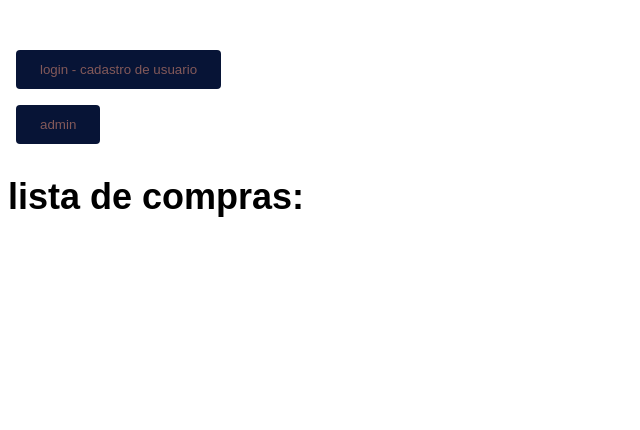
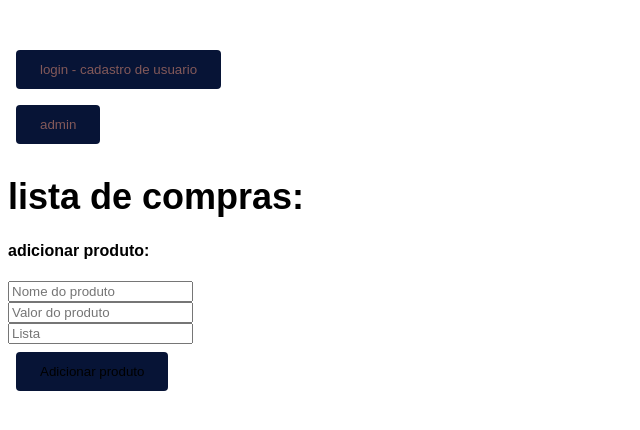
Before and after one commit to j0a0hi4g0/SLC_AV2, a Django app: template projeto/aplicacao/templates/aplicacao/index.html in a window 1280 px wide. Shown: the top 430 px of the page, without its empty margins (0-640 px from the left). Run offline with Django 3.2, Linux system fonts and the light colour scheme; the template is opened without the code that fills it, so the values that code supplies are empty.

Commit message:
commit 14

```diff
--- a/projeto/aplicacao/models.py
+++ b/projeto/aplicacao/models.py
@@ -7,6 +7,10 @@ class Lista(models.Model):
     def __str__(self):
         return f"{self.nome}"
 
+    def total(self):
+        return sum(item.preco for item in self.aplicacao_set.all())
+    total.short_description = "Total"
+
 class Aplicacao(models.Model):
     compra = models.CharField(max_length=64)
     preco = models.DecimalField(max_digits=10, decimal_places=2)
--- a/projeto/aplicacao/templates/aplicacao/index.html
+++ b/projeto/aplicacao/templates/aplicacao/index.html
@@ -24,9 +24,12 @@
             {% endfor %}
         </ul>
         <ul>
+
+
             {% for aplicacao in aplicacao %}
-            <h4>valor dos produtos da lista {{ aplicacao.lista }}</h4>
-            <p>Valor total: R$ {{ aplicacao.preco }}</p>
+
+                <h4>Soma dos preços dos produtos na lista {{ aplicacao.lista }}</h4>
+                <p>Preço Total: R$ {{ aplicacao.lista.total }}</p>
             {% endfor %}
         </ul>
     </ul>
@@ -76,4 +79,45 @@ a:hover {
 
 </style>
 </body>
+
+<h4>adicionar produto:</h4>
+<form id="formulario-produto">
+    <input type="text" name="nome" placeholder="Nome do produto"> <br>
+    <input type="number" step="any" name="valor" placeholder="Valor do produto"> <br>
+    <input type="text" name="lista" placeholder="Lista"><br>
+    <button type="submit">Adicionar produto</button>
+</form>
+
+
+
+<script>
+    // Adiciona um listener no formulário que envia uma requisição POST para a API
+    document.querySelector('#formulario-produto').addEventListener('submit', function(event) {
+        event.preventDefault();
+
+        // Extrai os dados do formulário
+        const formData = new FormData(event.target);
+        const nome = formData.get('nome');
+        const valor = formData.get('valor');
+
+        // Envia a requisição POST para a rota adicionar-produto/
+        fetch('/adicionar-produto/', {
+            method: 'POST',
+            body: formData
+        }).then(function(response) {
+            if (response.ok) {
+                // Se a requisição for bem-sucedida, atualiza a página
+                location.reload();
+            } else {
+                // Caso contrário, exibe uma mensagem de erro
+                alert('Ocorreu um erro ao adicionar o produto');
+            }
+        }).catch(function(error) {
+            // Em caso de erro, exibe uma mensagem de erro
+            alert('Ocorreu um erro ao adicionar o produto');
+        });
+    });
+</script>
+
+
 </html>
--- a/projeto/aplicacao/urls.py
+++ b/projeto/aplicacao/urls.py
@@ -8,4 +8,5 @@ urlpatterns = [
     path('cadastro', views.cadastro, name='cadastro'),
     path('logar', views.logar, name='logar'),
     path('pagina', views.pagina, name='pagina'),
+    path('adicionar-produto/', views.adicionar_produto, name='adicionar_produto'),
 ]
```
Also changed, not shown: projeto/aplicacao/admin.py (+10 -1 lines), projeto/aplicacao/templates/aplicacao/add_produto.html (added, +34 -0 lines), projeto/aplicacao/views.py (+16 -0 lines), projeto/db.sqlite3.
